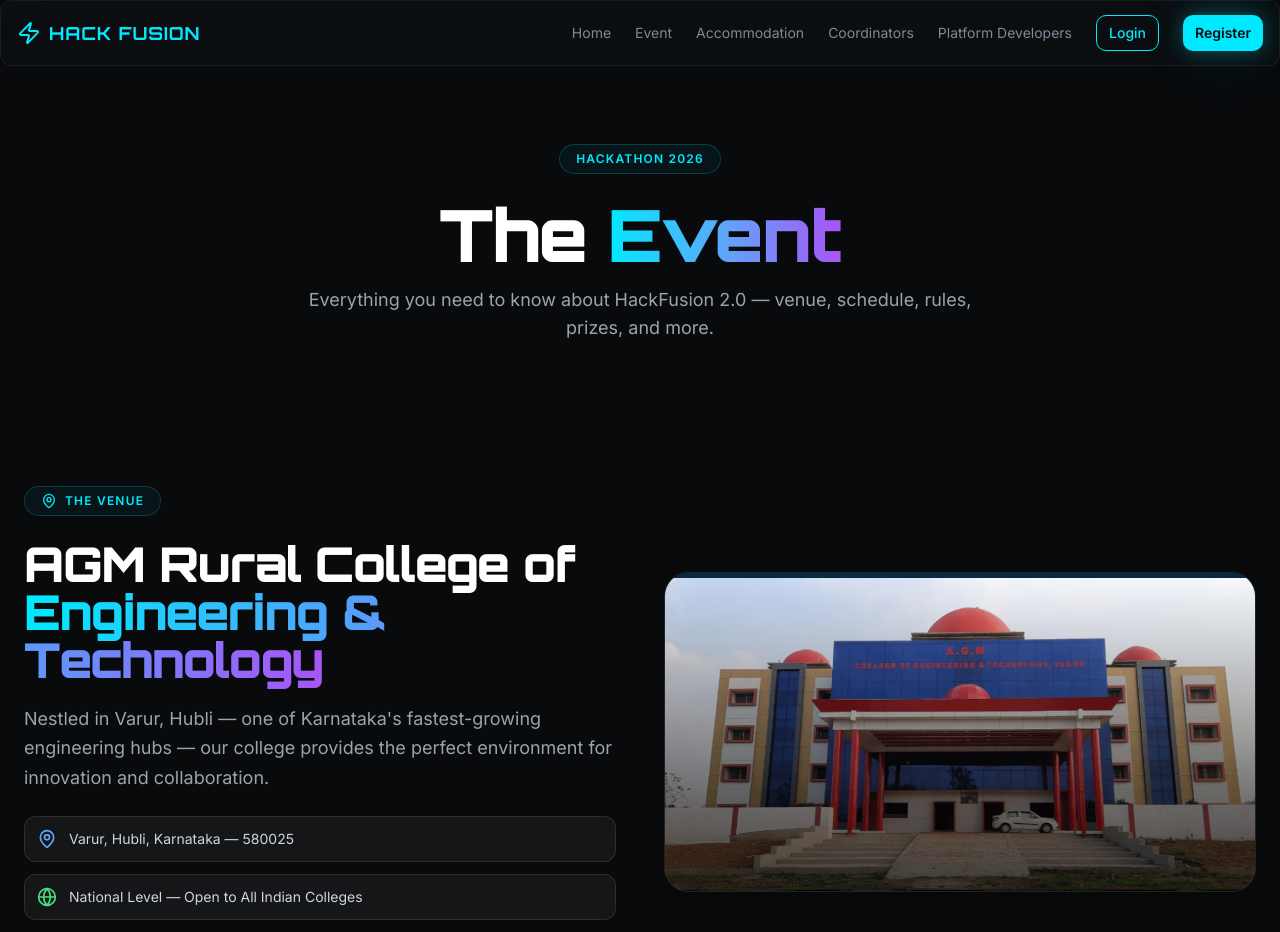
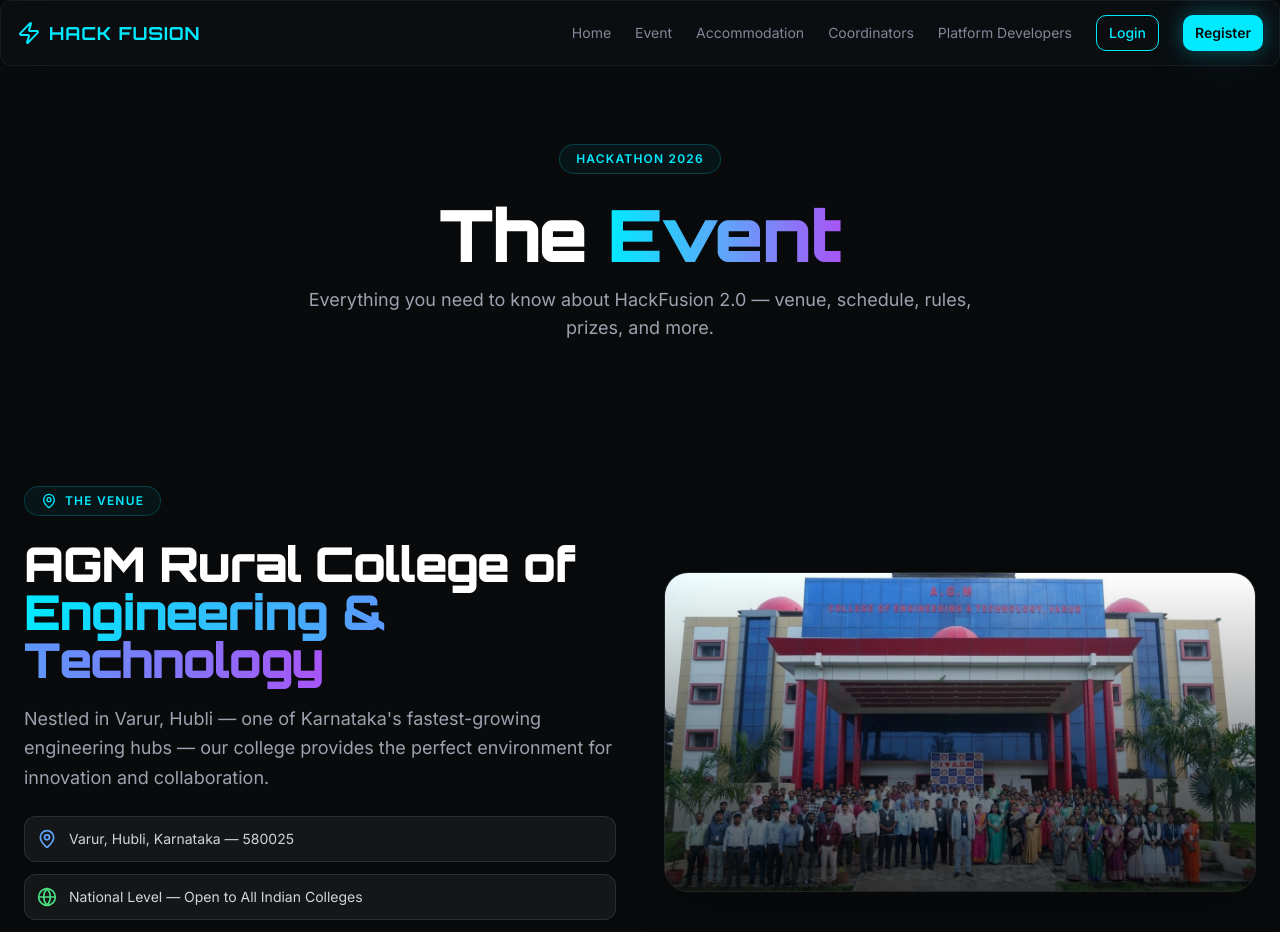
Before and after one commit to GeminalSudhanva/HackFusion, a React (Vite) app: page /event in a window 1280 px wide. Shown: the top 932 px of the page. Built offline with nearby package versions, Linux system fonts and the light colour scheme; no server answers; the HTML template or start-up script is replaced by a standard one.

Commit message:
Replace venue image with updated college campus image

```diff
--- a/src/components/EventSections.tsx
+++ b/src/components/EventSections.tsx
@@ -55,7 +55,7 @@ export function CollegeInfo() {
           <div className="relative rounded-3xl overflow-hidden border border-white/10 shadow-2xl group h-[320px]">
             <div className="absolute inset-0 bg-gradient-to-t from-black/70 to-transparent z-10" />
             <img
-              src="/agmr.png"
+              src="/Agm college image.jpeg"
               alt="AGM Rural College Campus"
               className="w-full h-full object-cover group-hover:scale-105 transition-transform duration-1000"
               referrerPolicy="no-referrer"
--- a/src/components/Sections.tsx
+++ b/src/components/Sections.tsx
@@ -413,7 +413,7 @@ export function CollegePreview() {
           <div className="relative rounded-3xl overflow-hidden border border-white/10 shadow-2xl group">
             <div className="absolute inset-0 bg-gradient-to-t from-black/90 via-black/40 to-transparent z-10" />
             <img
-              src="/agmr.png"
+              src="/Agm college image.jpeg"
               alt="AGM Rural College Campus"
               className="w-full h-[400px] object-cover group-hover:scale-105 transition-transform duration-1000"
               referrerPolicy="no-referrer"
```
Also changed, not shown: public/Agm college image.jpeg (added).
